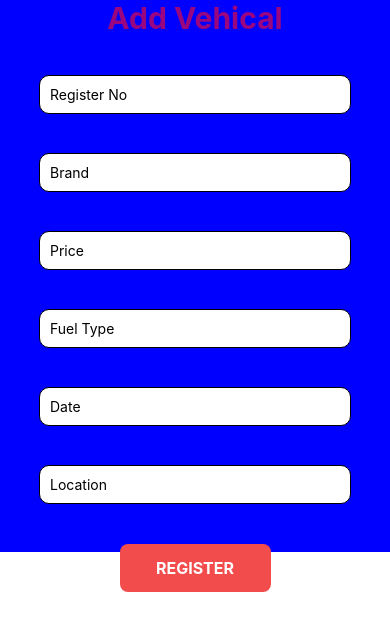
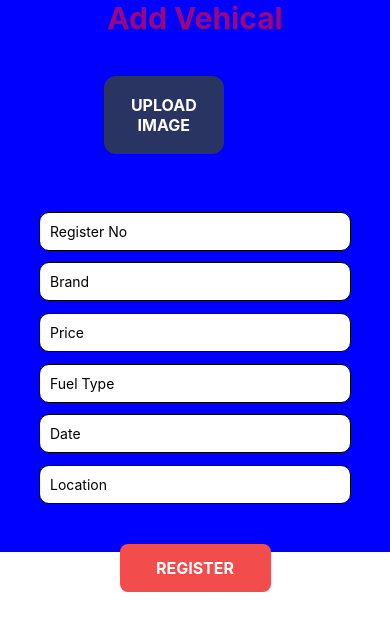
Before and after one commit to vidushalakshan/CarApplicationReactNative, a React Native app: screen / in a window 390 px wide. Shown: the top 630 px of the page. Built offline with nearby package versions, Linux system fonts and the light colour scheme.

Commit message:
updated upload button content

```diff
--- a/screens/AddVehical.js
+++ b/screens/AddVehical.js
@@ -5,6 +5,14 @@ export default function AddVehical() {
     return (
         <View style={styles.container}>
             <Text style={{color:'#9A0680' , fontSize:30 , fontWeight:'bold'}}>Add Vehical</Text>
+
+            <TouchableOpacity>
+                <View style={styles.buttonCam}>
+                    <Text style={styles.buttonText}>
+                       Upload Image
+                    </Text>
+                </View>
+            </TouchableOpacity>
 
             <TextInput
                 placeholderTextColor="black"
@@ -63,7 +71,7 @@ const styles = StyleSheet.create({
     },
 
     input1: {
-        marginTop: '10%',
+        marginTop: '25%',
         borderWidth: 1,
         padding: 10,
         width: '80%',
@@ -73,7 +81,7 @@ const styles = StyleSheet.create({
     },
 
     input2: {
-        marginTop: '10%',
+        marginTop: '3%',
         borderWidth: 1,
         padding: 10,
         width: '80%',
@@ -82,7 +90,7 @@ const styles = StyleSheet.create({
     },
 
     input3: {
-        marginTop: '10%',
+        marginTop: '3%',
         borderWidth: 1,
         padding: 10,
         width: '80%',
@@ -91,7 +99,7 @@ const styles = StyleSheet.create({
     },
 
     input4: {
-        marginTop: '10%',
+        marginTop: '3%',
         borderWidth: 1,
         padding: 10,
         width: '80%',
@@ -115,6 +123,17 @@ const styles = StyleSheet.create({
         textTransform:'uppercase',
         fontSize: 16,
         textAlign: 'center'
-    }
+    },
+    buttonCam: {
+        position:'relative',
+        right:'26%',
+        borderRadius:12,
+        paddingVertical: 19,
+        paddingHorizontal:1,
+        backgroundColor: '#293462',
+        position:'relative',
+        top:40,
+        width:120
+    },
 
 });
```
